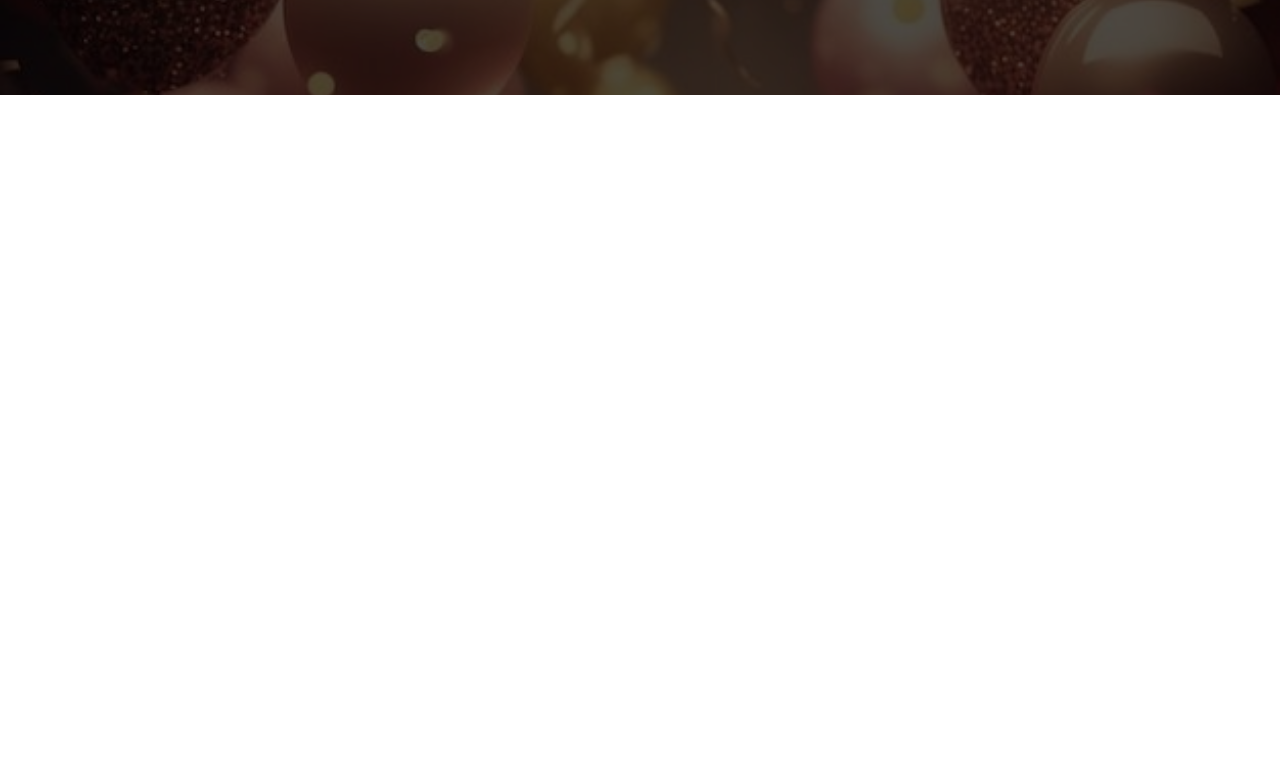
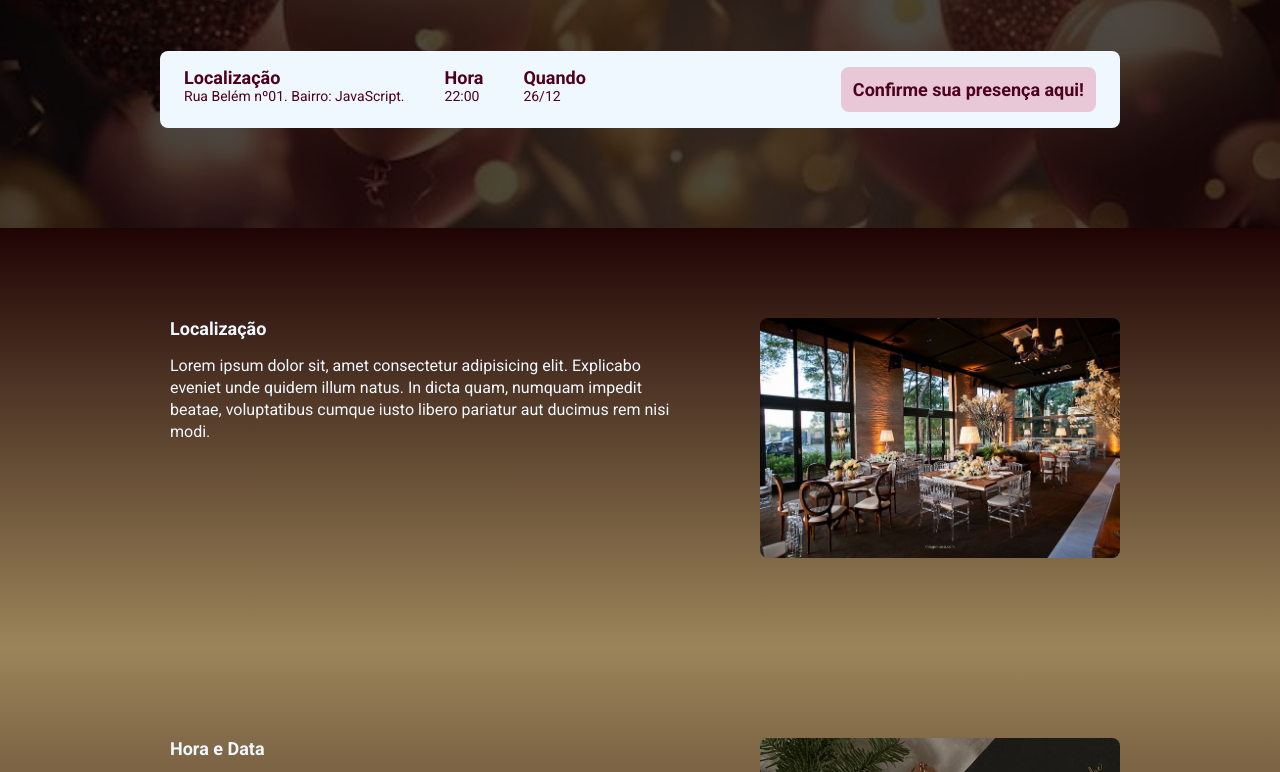
Before and after one commit to AnaPantoja26/landing_page_aniversario, a website built with Parcel: page src/index.html in a window 1280 px wide. Shown: the part 253-1025 px from the top of the page. Before the commit the page ends 800 px from the top, so only its background shows below. Built offline with nearby package versions, Linux system fonts and the light colour scheme.

Commit message:
terceiro commit

```diff
--- a/package.json
+++ b/package.json
@@ -1,9 +1,10 @@
 {
   "name": "landingpage_aniversario",
   "version": "1.0.0",
-  "main": "index.js",
+  "description": "",
   "scripts": {
     "dev": "parcel src/index.html src/styles/main.scss src/scripts/main.js",
+    "build":"parcel build src/index.html",
     "test": "echo \"Error: no test specified\" && exit 1"
   },
   "keywords": [],
--- a/src/index.html
+++ b/src/index.html
@@ -8,16 +8,57 @@
     <link rel="preconnect" href="https://fonts.googleapis.com">
     <link rel="preconnect" href="https://fonts.gstatic.com" crossorigin>
     <link href="https://fonts.googleapis.com/css2?family=Roboto:wght@400;700;900&display=swap" rel="stylesheet">
+    <link rel="stylesheet" href="https://unpkg.com/aos@next/dist/aos.css" />
 <body>
-    <section>
         <header class="hero">
             <div class="container">
                 <p class="hero__text">
                     Você foi convidado para minha festa de aniversário.
+                    <br>
+                    SAVE THE DATE <span id="contador"></span>
                 </p>
+                <div class="infos-bar">
+                    <ul class="infos-bar__infos">
+                        <li class="infos-bar__infos__item">
+                            <b>Localização</b>
+                            Rua Belém nº01. Bairro: JavaScript.
+                        </li>
+                        <li class="infos-bar__infos__item">
+                            <b>Hora</b>
+                            22:00
+                        </li>
+                        <li class="infos-bar__infos__item">
+                            <b>Quando</b>
+                            26/12
+                        </li>
+                    </ul>
+                    <a href="#" class="button button--primary">
+                        Confirme sua presença aqui!
+                    </a>
+                </div>
             </div>
         </header>
-    </section>
+
+        <section class="event event--local">
+            <div class="container" data-aos="fade-right">
+                <div class="event__details">
+                    <h2 class="event__details__title">Localização</h2>
+                    <p class="event__details__description">Lorem ipsum dolor sit, amet consectetur adipisicing elit. Explicabo eveniet unde quidem illum natus. In dicta quam, numquam impedit beatae, voluptatibus cumque iusto libero pariatur aut ducimus rem nisi modi.</p>
+                </div>
+                <img class="event__image" src="./images/Salão das Casuarinas - Salão de Festas e Casamentos _ Ribeirão Preto e Região.jfif" alt="">
+            </div>
+        </section>
+        <section class="event event--horadata">
+            <div class="container" data-aos="fade-right">
+                <div class="event__details">
+                    <h2 class="event__details__title">Hora e Data</h2>
+                    <p class="event__details__description">Lorem ipsum dolor sit, amet consectetur adipisicing elit. Explicabo eveniet unde quidem illum natus. In dicta quam, numquam impedit beatae, voluptatibus cumque iusto libero pariatur aut ducimus rem nisi modi.</p>
+                </div>
+                <img class="event__image" src="./images/Заметки для сторис • @bond_stori.jpg" alt="hora e data">
+            </div>
+        </section>
+
+    <script src="https://unpkg.com/aos@next/dist/aos.js"></script>
     <script src="scripts/main.js"></script>
 </body>
 </html>
--- a/src/scripts/main.js
+++ b/src/scripts/main.js
@@ -1 +1,28 @@
-console.log("olá mundo");
+AOS.init();
+
+const dataDoEvento = new Date("Dec 26, 2024 22:00:00");
+const timeStampDoEvento = dataDoEvento.getTime();
+
+const contaAsHoras = setInterval(function() {
+    const agora = new Date();
+    const timeStampAtual = agora.getTime();
+
+    const distanciaAteOEvento = timeStampDoEvento - timeStampAtual;
+
+    const diaEmMs = 1000 * 60 * 60 * 24;
+    const horaEmMs = 1000 * 60 * 60;
+    const minutoEmMs = 1000 * 60;
+
+    const diasAteOEvento = Math.floor(distanciaAteOEvento / diaEmMs);
+    const horasAteOEvento = Math.floor((distanciaAteOEvento % diaEmMs) / horaEmMs);
+    const minutosAteOEvento = Math.floor((distanciaAteOEvento % horaEmMs) / minutoEmMs);
+    const segundosAteOEvento = Math.floor((distanciaAteOEvento % minutoEmMs) /1000);
+
+    document.getElementById('contador').innerHTML = `${diasAteOEvento}d ${horasAteOEvento}h ${minutosAteOEvento}m ${segundosAteOEvento}s`;
+
+    if (distanciaAteOEvento < 0) {
+        clearInterval(contaAsHoras);
+        document.getElementById('contador').innerHTML = 'Evento expirado';
+    }
+
+}, 1000);
--- a/src/styles/_hero.scss
+++ b/src/styles/_hero.scss
@@ -1,3 +1,5 @@
+@use 'variables';
+
 .hero {
     padding-top: 64px;
     padding-bottom: 100px;
@@ -16,7 +18,7 @@
         left: 0;
         width: 100%;
         height: 100%;
-        background-color: #000;
+        background-color: variables.$textColor2;
         content: '';
         opacity: 0.7;
     }
@@ -26,7 +28,6 @@
         margin-bottom: 64px;
         font-size: 40px;
         line-height: 56px;
-        color: aliceblue;
         font-weight: 700;
         text-align: center;
     }
--- /dev/null
+++ b/src/styles/_variables.scss
@@ -0,0 +1,9 @@
+$textColor: aliceblue;
+$textColor2: #000;
+
+$cor1: rgb(31, 4, 4);
+$cor2: rgba(104, 69, 5, 0.658);
+$cor3: rgba(172, 122, 31, 0.658);
+$cor4: rgba(241, 214, 163, 0.658);
+$cor5: rgb(77, 2, 27);
+$cor6: rgba(228, 177, 194, 0.658);
--- /dev/null
+++ b/src/styles/components/_buttons.scss
@@ -0,0 +1,26 @@
+@use '../variables';
+
+.button {
+    padding: 12px;
+    font-size: 18px;
+    font-weight: bold;
+    text-decoration: none;
+    text-align: center;
+    white-space: nowrap;
+
+    &--primary {
+        color: variables.$cor5;
+        background-color: variables.$cor6;
+        border-radius: 8px;
+    }
+
+    @media (max-width: 640px) {
+        display: block;
+        width: 100%;
+    }
+
+    @media (max-width: 1024px) {
+        display: flex;
+        align-items: center;
+    }
+}
--- /dev/null
+++ b/src/styles/components/_infos_bar.scss
@@ -0,0 +1,43 @@
+@use '../variables';
+
+.infos-bar {
+    padding: 16px 24px;
+    background-color: variables.$textColor;
+    display: flex;
+    justify-content: space-between;
+    border-radius: 8px;
+
+    &__infos {
+        display: flex;
+        gap: 40px;
+
+        &__item {
+            font-size: 14px;
+            color: variables.$cor5;
+
+            b {
+                color: variables.$cor5;
+                font-size: 18px;
+                display: block;
+            }
+        }
+    }
+
+    @media (max-width: 640px) {
+        display: block;
+
+        &__infos {
+            display: block;
+
+            &__item {
+                margin-bottom: 24px;
+            }
+        }
+    }
+
+    @media (max-width: 1024px) {
+        &__infos {
+            gap: 16px;
+        }
+    }
+}
--- /dev/null
+++ b/src/styles/components/_local.scss
@@ -0,0 +1,54 @@
+@use '../variables';
+
+.event {
+    padding: 90px 0;
+
+    &--local {
+        background-image: linear-gradient(variables.$cor1, variables.$cor2);
+    }
+
+    &--horadata {
+        background-image: linear-gradient(variables.$cor2, variables.$cor1);
+    }
+
+
+
+    .container {
+        display: flex;
+    }
+
+    &__image {
+        max-width: 360px;
+        border-radius: 8px;
+    }
+
+    &__details {
+        margin-left: 10px;
+        margin-right: 80px;
+
+        &__title {
+            font-size: 18px;
+            font-weight: bold;
+            margin-bottom: 16px;
+        }
+        &__description {
+            font-size: 16px;
+            line-height: 22px;
+        }
+    }
+
+    @media (max-width: 640px) {
+        .container {
+            display: block;
+        }
+
+        &__image {
+            width: 100%;
+        }
+
+        &__details {
+            margin-right: 0;
+            margin-bottom: 16px;
+        }
+    }
+}
--- a/src/styles/main.scss
+++ b/src/styles/main.scss
@@ -1,11 +1,16 @@
 @use 'hero';
+@use 'components/infos_bar';
+@use 'components/buttons';
+@use 'components/local';
+@use 'variables';
 
 * {
     margin: 0;
     padding: 0;
     box-sizing: border-box;
     font-family: Roboto, sans-serif;
-    color: aliceblue;
+    color: variables.$textColor;
+    list-style: none;
 }
 
 .container {
```
Also changed, not shown: src/images/Salão das Casuarinas - Salão de Festas e Casamentos _ Ribeirão Preto e Região.jfif (added), src/images/Заметки для сторис • @bond_stori.jpg (added).
